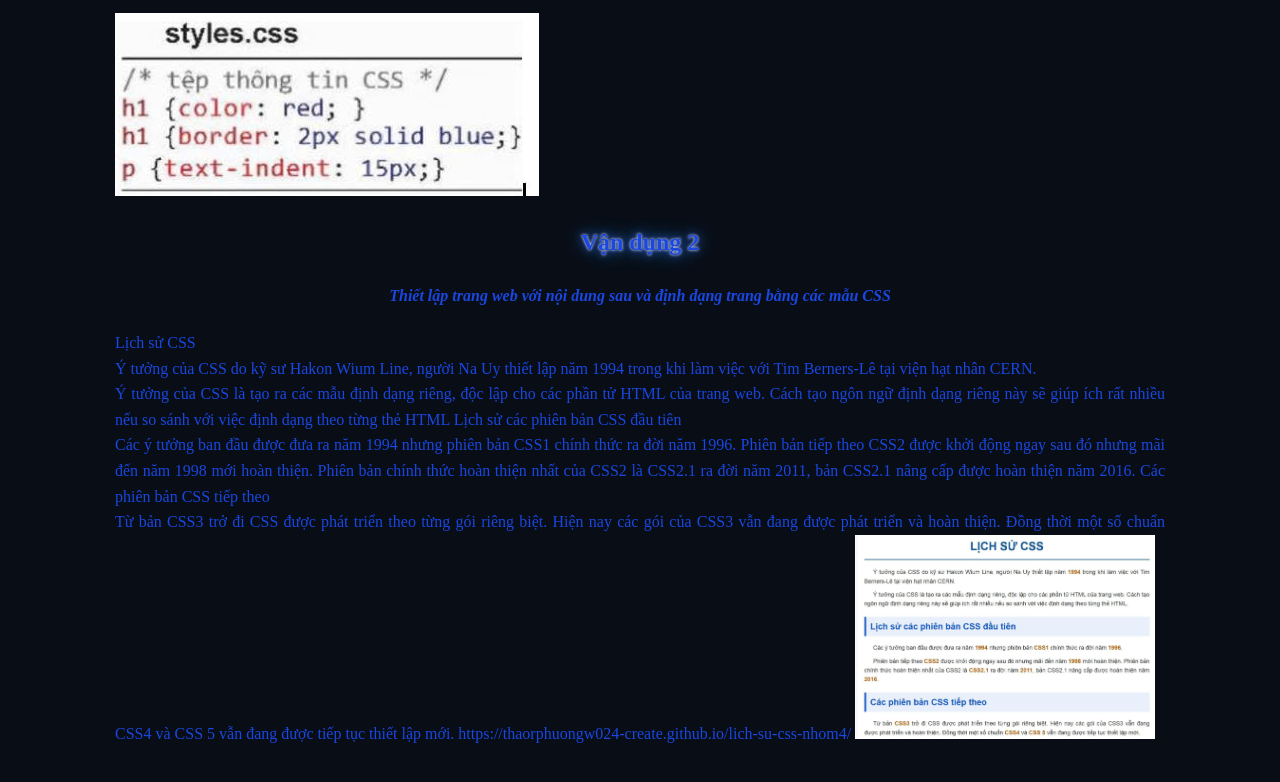
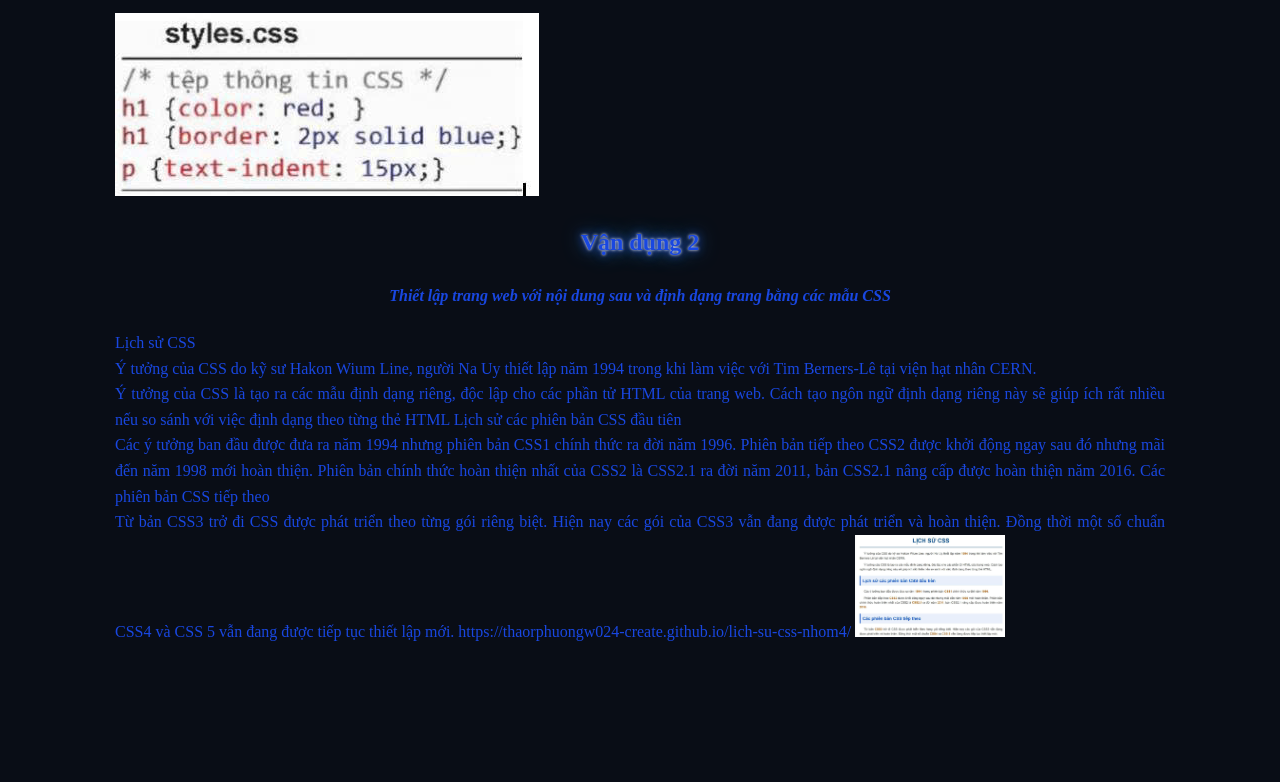
Before and after one commit to CodocLang/Nhom4_12TTK34, a plain HTML site: page baitap13.html in a window 1280 px wide. Shown: the part 1112-1894 px from the top of the page. After the commit the page ends 1828 px from the top, so only its background shows below. Drawn offline with Linux system fonts and the light colour scheme.

Commit message:
Update baitap13.html

```diff
--- a/baitap13.html
+++ b/baitap13.html
@@ -50,7 +50,7 @@ Phiên bản tiếp theo CSS2 được khởi động ngay sau đó nhưng mãi
 Các phiên bản CSS tiếp theo<br>
 Từ bản CSS3 trở đi CSS được phát triển theo từng gói riêng biệt. Hiện nay các gói của CSS3 vẫn đang được phát triển và hoàn thiện. Đồng thời một số chuẩn CSS4 và CSS 5 vẫn đang được tiếp tục thiết lập mới.
         https://thaorphuongw024-create.github.io/lich-su-css-nhom4/
-        <img src="image\b131.jpg" style="width: 300px; max-width: 100%; height: auto;"></p>
+        <img src="image\b131.jpg" style="width: 150px; max-width: 100%; height: auto;"></p>
         </div>
     </div>
 </body>
```
